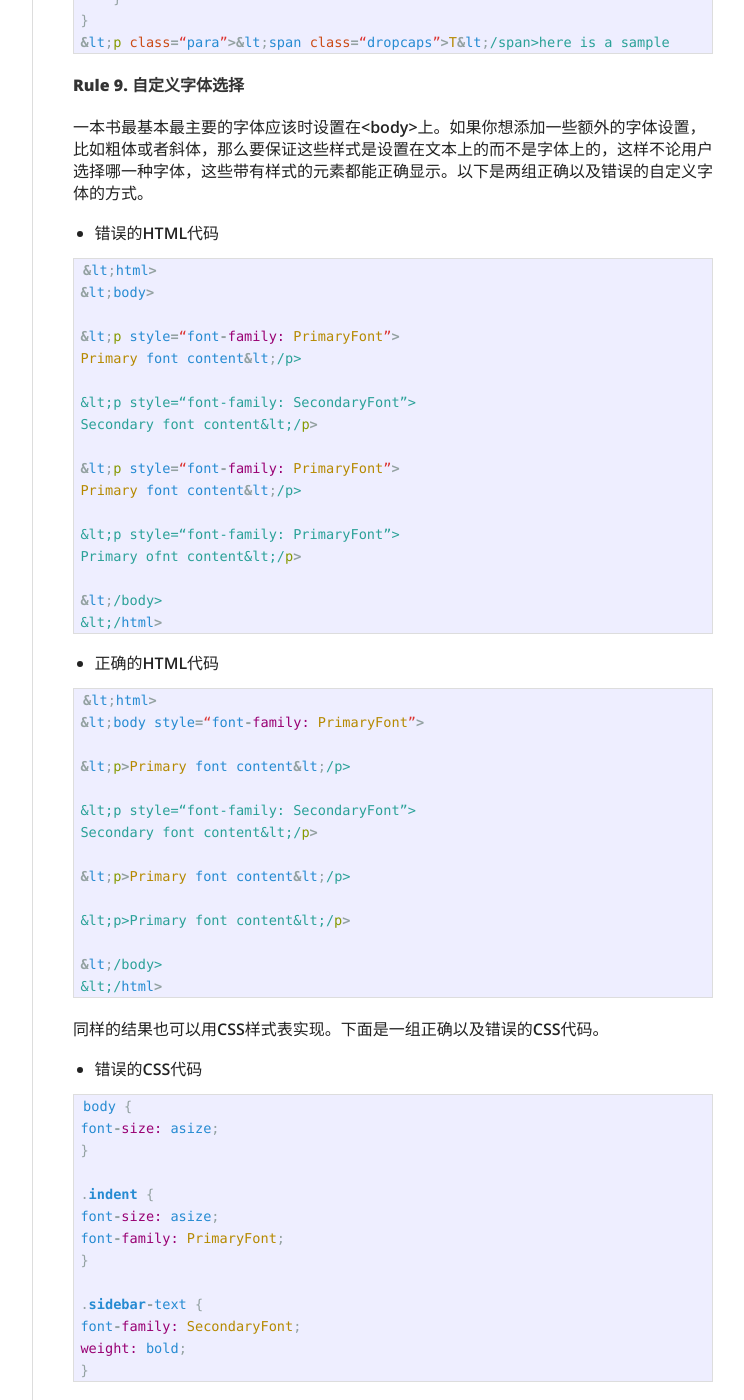
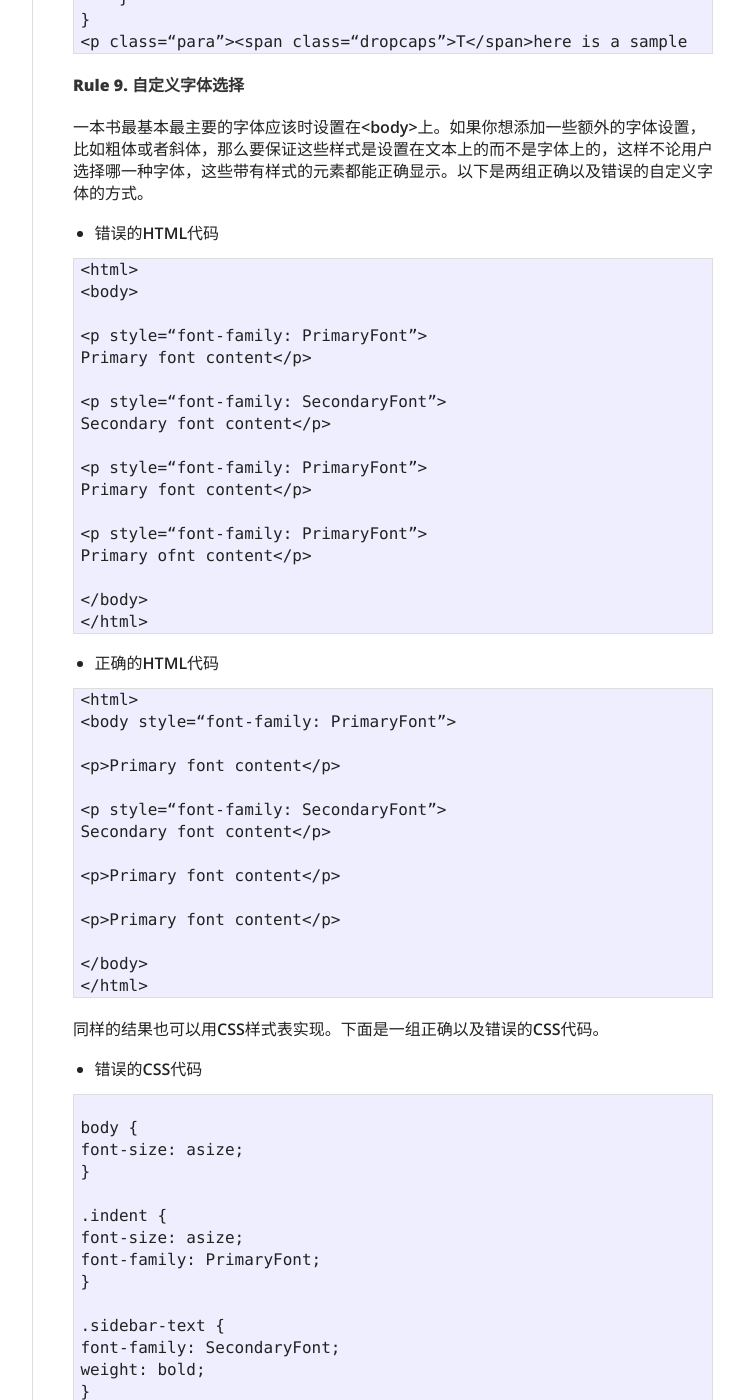
Before and after one commit to fantaghiro/fantaghiro.github.io, a Jekyll site: the page built from _posts/2014-03-01-Kindle-Training-Day3.markdown, in a window 1280 px wide and 1400 px high, scrolled down 3590 px. Shown: the whole window, without its empty margins (378-1122 px from the left). Built offline with Jekyll 4.4.1, drawn with Linux system fonts in a browser that asks for light colours; nearby versions of some CDN libraries; comment, search, counter and statistics services are not loaded; some of the changed text lies outside the part shown.

Commit message:
Update 2014-03-01-Kindle-Training-Day3.markdown

```diff
--- a/_posts/2014-03-01-Kindle-Training-Day3.markdown
+++ b/_posts/2014-03-01-Kindle-Training-Day3.markdown
@@ -100,7 +100,7 @@ KindleGen会自动为每段首行缩进。如果要改变这一设置，请为<c
 
 例：
 
-{%  highlight ruby %}
+<pre>
 p.para {
     font-family: “Times New Roman”;
     font-size: 4em;
@@ -131,14 +131,14 @@ p.para {
     }
 }
 &lt;p class=“para”>&lt;span class=“dropcaps”>T&lt;/span>here is a sample
-{% endhighlight %}
+</pre>
 
 **Rule 9. 自定义字体选择**
 
 一本书最基本最主要的字体应该时设置在&lt;body&gt;上。如果你想添加一些额外的字体设置，比如粗体或者斜体，那么要保证这些样式是设置在文本上的而不是字体上的，这样不论用户选择哪一种字体，这些带有样式的元素都能正确显示。以下是两组正确以及错误的自定义字体的方式。
 
 * 错误的HTML代码
-{% highlight ruby %}
+<pre>
 &lt;html>
 &lt;body>
 
@@ -156,10 +156,10 @@ Primary ofnt content&lt;/p>
 
 &lt;/body>
 &lt;/html>
-{% endhighlight %}
+</pre>
 
 * 正确的HTML代码
-{% highlight ruby %}
+<pre>
 &lt;html>
 &lt;body style=“font-family: PrimaryFont”>
 
@@ -174,11 +174,11 @@ Secondary font content&lt;/p>
 
 &lt;/body>
 &lt;/html>
-{%  endhighlight %}
+</pre>
 
 同样的结果也可以用CSS样式表实现。下面是一组正确以及错误的CSS代码。
 * 错误的CSS代码
-{% highlight ruby %}
+<pre>
 
 body {
 font-size: asize;
@@ -193,11 +193,10 @@ font-family: PrimaryFont;
 font-family: SecondaryFont;
 weight: bold;
 }
-
-{%  endhighlight %}
+</pre>
 
 * 正确的CSS代码
-{% highlight ruby %}
+<pre>
 
 body {
 font-family: PrimaryFont;
@@ -213,7 +212,7 @@ font-family: SecondaryFont;
 weight: bold;
 }
 
-{%  endhighlight %}
+</pre>
 
 ## 封面图片设置指南
 <hr>
@@ -237,17 +236,17 @@ weight: bold;
 通过OPF文件来设置封面，可以通过以下这两种方法：
 
 方法一：
-{% highlight ruby %}
+<pre>
 &lt;manifest>
 ...
 &lt;item id=“cimage” media-type=“image/jpeg” href=“other_cover.jpg” properties=“cover-image”/>
 ...
 &lt;/manifest>
-{% endhighlight %}
+</pre>
 以上这种写法符合IDPF 3.0标准，详情请参见[http://idpf.org/epub/30/spec/epub30- publications-20111011.html#sec-item-property-values](http://idpf.org/epub/30/spec/epub30- publications-20111011.html#sec-item-property-values)。
 
 方法二：
-{% highlight ruby %}
+<pre>
 &lt;metadata>
 ...
 &lt;meta name=“cover” content=“my-cover-image” />
@@ -259,7 +258,7 @@ weight: bold;
 &lt;item href=“MyCoverImagejpg” id=“my-cover-image” media-type=“image/jpeg” />
 ...
 &lt;/manifest>
-{% endhighlight %}
+</pre>
 
 在metadata里面使用name=“cover”是必须的。
 
@@ -268,26 +267,26 @@ weight: bold;
 除了上面提到的方法之外，不要再在内容中添加封面，如果添加了，那么可能在图书中会出现两次封面。
 
 但是对于流式排版的书籍来说有一种特殊情况：如果你希望封面是HTML格式的，从而能够兼容其他供应商的软件，那么除了按照上面方式设置好封面以外，还要在OPF文件中，添加如下标签：
-{% highlight ruby %}
+<pre>
 &lt;spine> &lt;itemref idref="my-html-cover" linear="no" /> &lt;/spine>
   ...
 &lt;manifest> &lt;item id="my-html-cover" href="cover.html" media-
 type="application/xhtml+xml" /> &lt;/manifest>
 ...
-{% endhighlight %}
+</pre>
 其中，linear=“no”是必须的。
 
 同时，在landmarks nav元素中，添加如下标签：
-{% highlight ruby %}
+<pre>
 &lt;nav epub:type="landmarks">
 &lt;ol> &lt;li>&lt;a epub:type="cover" href="cover.html "> Cover Image &lt;/a> &lt;/li>&lt;/ol> &lt;/nav>
-{% endhighlight %}
+</pre>
 其中，epub: type=“cover”是必须的。
 
 设置封面，还可以在OPF文件中使用下面一种写法，而非使用landmarks nav元素：
-{% highlight ruby %}
+<pre>
 &lt;guide> &lt;reference type="cover" title="Cover Image" href="cover.html" /> &lt;/guide>
-{% endhighlight %}
+</pre>
 其中，type=“cover”是必须的。
 
 ## 图表内容设置指南
@@ -308,7 +307,7 @@ toc nav元素符合IDPF 3.0标准，详情可见：[http://idpf.org/epub/30/spec
 创建toc nav元素能够同时创建逻辑目录和HTML目录。
 
 例：
-{% highlight ruby %}
+<pre>
 &lt;nav epub: type=“toc”>
 &lt;ol>
 &lt;li>&lt;a href=”Sway_body.html#preface_1">AUTHOR'S NOTE&lt;/a>&lt;/li>
@@ -321,28 +320,28 @@ toc nav元素符合IDPF 3.0标准，详情可见：[http://idpf.org/epub/30/spec
 &lt;/li>
 &lt;/ol>
 &lt;/nav>
-{% endhighlight %}
+</pre>
 
 下面这段取自OPF文件的代码告诉你如何在&lt;manifest&gt;标签中声明toc nav元素。
 
 例：
-{% highlight ruby %}
+<pre>
 &lt;manifest>
 &lt;item id="toc" properties="nav" href="xhtml/toc.xhtml" media-
 type="application/xhtml+xml"/>
-{% endhighlight %}
+</pre>
 可以选择将其用于&lt;spine&gt;标签，这样就可以被用来当作HTML目录。
-{% highlight ruby %}
+<pre>
 &lt;spine>
 &lt;itemref idref=“toc” />
-{% endhighlight %}
+</pre>
 
 * 用NCX创建逻辑目录
 
 NCX时IDPF2.0的一部分，请参见[http://www.niso.org/workrooms/daisy/Z39- 86-2005.html#NCX](http://www.niso.org/workrooms/daisy/Z39- 86-2005.html#NCX)。
 
 例：
-{% highlight ruby %}
+<pre>
 &lt;navMap>
 &lt;navPoint class="titlepage" id="L1T" playOrder="1">
 &lt;navLabel>&lt;text>AUTHOR'S NOTE&lt;/text>&lt;/navLabel>
@@ -365,13 +364,13 @@ NCX时IDPF2.0的一部分，请参见[http://www.niso.org/workrooms/daisy/Z39- 8
 &lt;/navPoint>
 &lt;/navPoint>
 &lt;/navMap>
-{% endhighlight %}
+</pre>
 下面这段取自OPF文件的代码说明了如何将NCX目录添加到一本书中。在&lt;manifest&gt;标签中声明NCX：
-{% highlight ruby %}
+<pre>
 &lt;manifest>
 &lt;item id=“toc” media-type=“appication/x-dtbncx+xml” href=“toc.ncx” />
-{% endhighlight %}
+</pre>
 将其用在&lt;spine&gt;中：
-{% highlight ruby %}
+<pre>
 &lt;spine toc=“toc”>
-{% endhighlight %}
+</pre>
```
